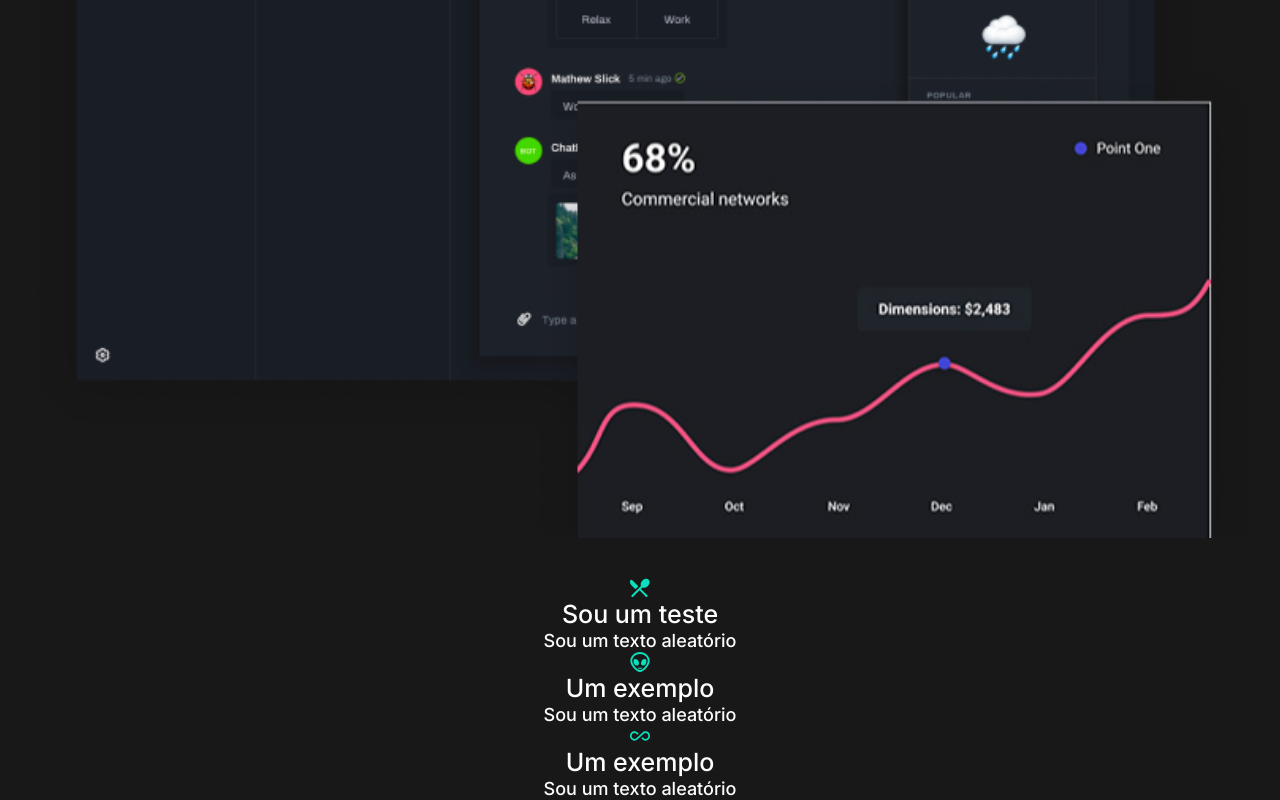
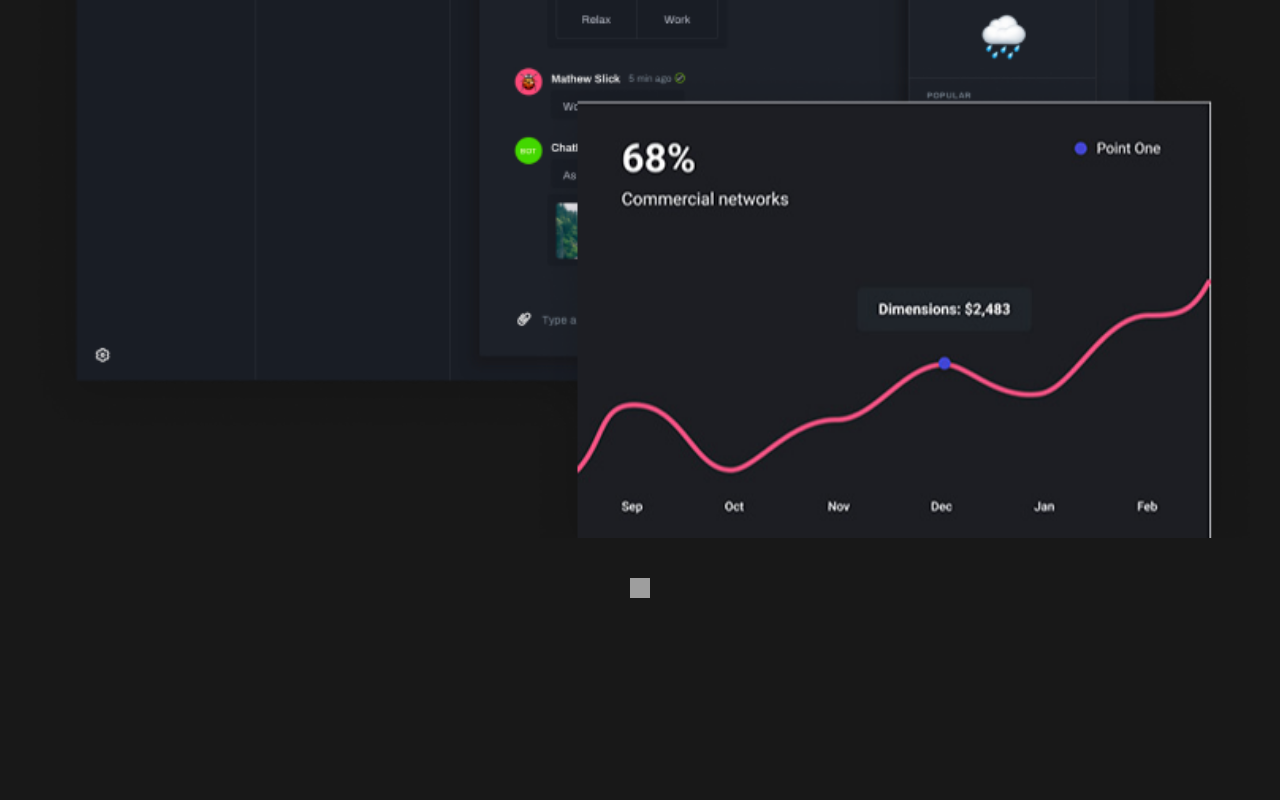
Before and after one commit to merciakeila/startup-product-theme-dark, a React (Create React App) app: page / in a window 1280 px wide. Shown: the part 2836-3636 px from the top of the page. After the commit the page ends 3434 px from the top, so only its background shows below. Built offline with nearby package versions, Linux system fonts and the light colour scheme; grey boxes are pictures that could not be loaded.

Commit message:
wip: Produçao

```diff
--- a/src/components/UI/Features/index.tsx
+++ b/src/components/UI/Features/index.tsx
@@ -1,22 +1,21 @@
 import React from "react";
 import { Icon, Title, Content, Container } from "./styles";
-//import IFeature from "_models/IFeature";
-//import Features from "_models/IFeature";
 import features from "_mock/Feature";
+import IFeature from "_models/IFeature";
 
-const Component: React.FC = () => {
+type Props = {
+  features: IFeature[];
+};
+
+const Component: React.FC<Props> = (id, icon, title, description) => {
   return (
-    <>
-      {features.map(({ id, icon, title, description }) => (
-        <Container key={id}>
+    <Container>
       <div>
         <Icon src={icon} />
         <Title>{title}</Title>
       </div>
       <Content>{description}</Content>
     </Container>
-      ))}
-    </>
   );
 };
 
```
Lines whose indentation alone changed are shown as unchanged.
